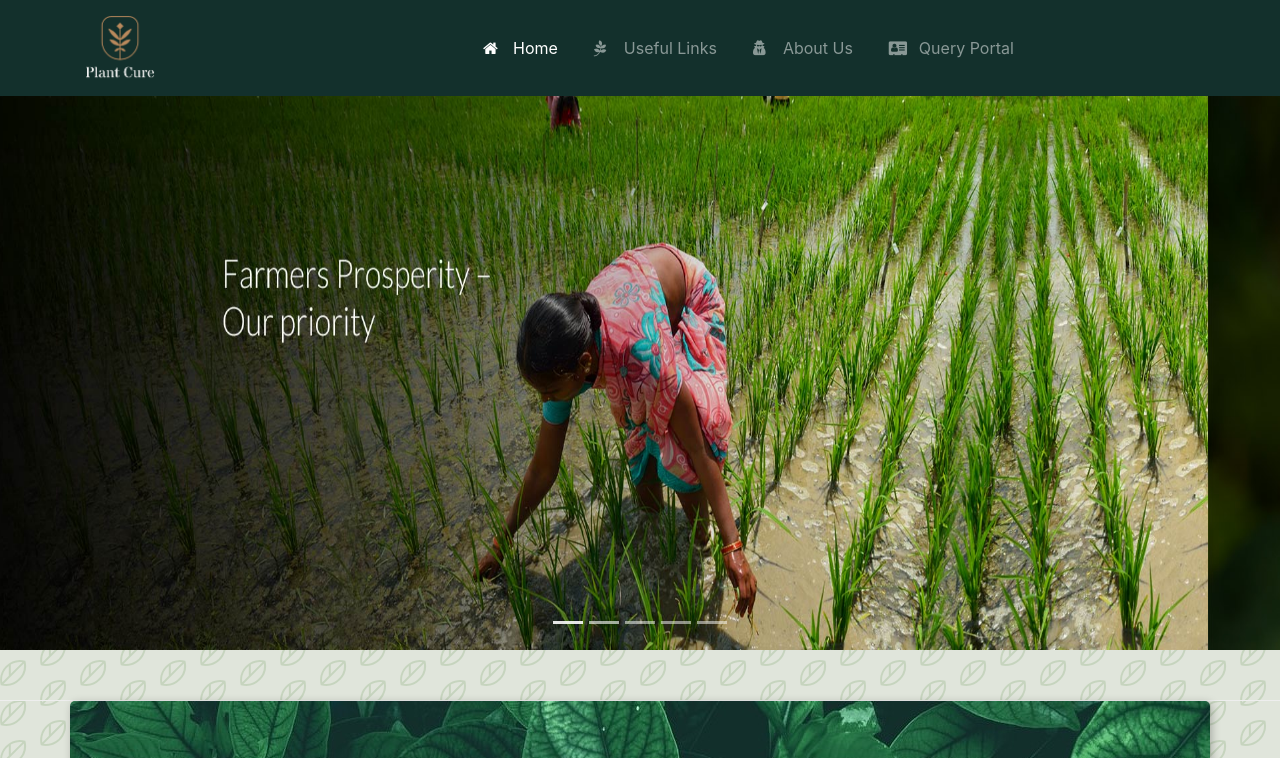
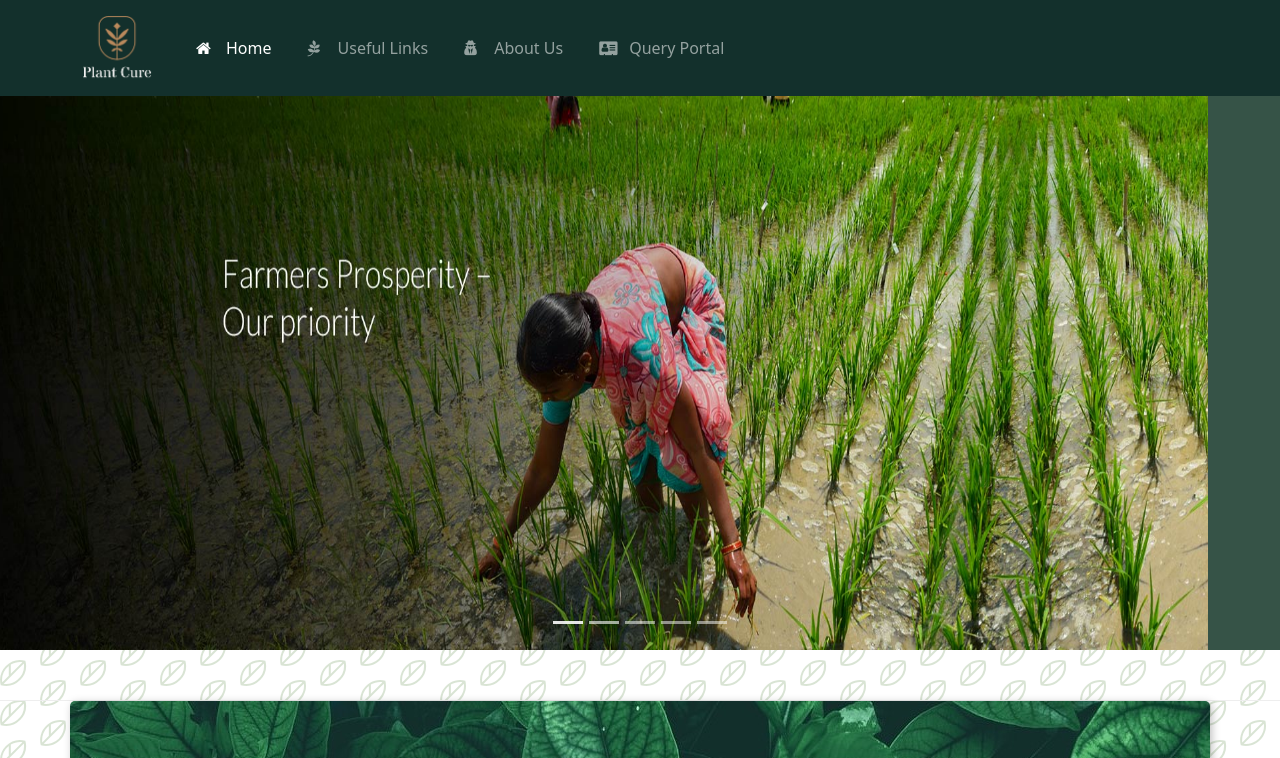
Before and after one commit to plantcure/plantcure, a website: page index.html in a window 1280 px wide. Shown: the top 758 px of the page. Drawn offline with nearby package versions, Linux system fonts and the light colour scheme; files whose address does not match are found by name.

Commit message:
Update index.html

```diff
--- a/index.html
+++ b/index.html
@@ -14,7 +14,7 @@
     <title>Plant Cure</title>
     <!-- Icon fonts  -->
     <link rel="stylesheet" href="https://cdnjs.cloudflare.com/ajax/libs/font-awesome/4.7.0/css/font-awesome.min.css">
-    <link rel="stylesheet" href="node_modules/bootstrap-social/bootstrap-social.css">
+    <link href="https://cdn.jsdelivr.net/npm/bootstrap@5.0.0-beta2/dist/css/bootstrap.min.css" rel="stylesheet" integrity="sha384-BmbxuPwQa2lc/FVzBcNJ7UAyJxM6wuqIj61tLrc4wSX0szH/Ev+nYRRuWlolflfl" crossorigin="anonymous">
 
 </head>
 
```
